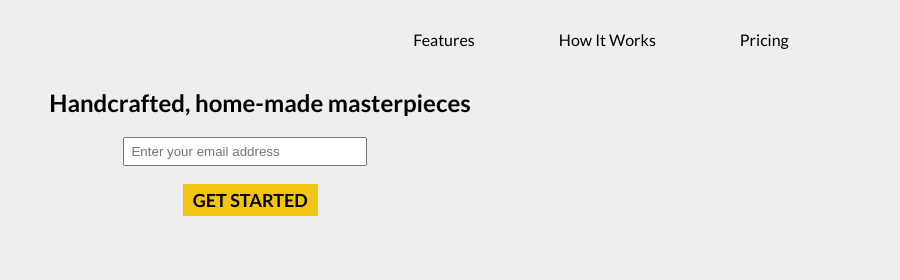
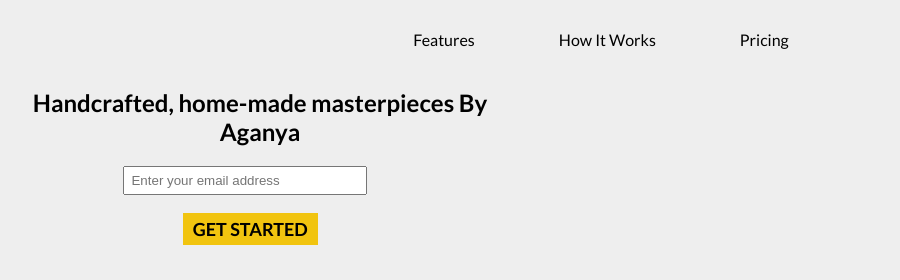
Before and after one commit to LoviMadaan/Lovi-and-Sumon, a plain HTML site: page index.html in a window 1280 px wide. Shown: the top 280 px of the page, 380-1280 px from the left. Drawn offline with Linux system fonts and the light colour scheme.

Commit message:
Update index.html

```diff
--- a/index.html
+++ b/index.html
@@ -22,7 +22,7 @@
             </header>
 
             <div id="email">
-                <h2>Handcrafted, home-made masterpieces</h2>
+                <h2>Handcrafted, home-made masterpieces By Aganya</h2>
                 <form action="https://www.freecodecamp.com/email-submit" id="form">
                     <input type="email" name="email" id="email" placeholder="Enter your email address"><br>
                     <button id="submit" type="submit">GET STARTED</button>
```
